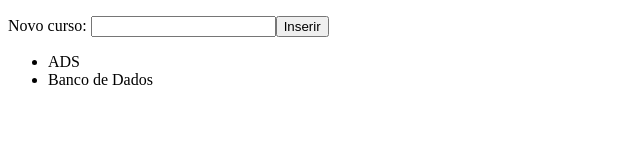
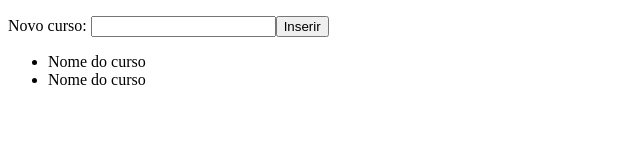
Before and after one commit to MarcosVP-Fatec/projeto-maven, a Vue app in the folder view/: page / in a window 1280 px wide. Shown: the top 160 px of the page, without its empty margins (0-640 px from the left). Built offline with nearby package versions, Linux system fonts and the light colour scheme.

Commit message:
Criando views- parcial

```diff
--- a/view/src/App.vue
+++ b/view/src/App.vue
@@ -5,16 +5,20 @@
       <button @click="incluir">Inserir</button>
     </p>
     <ul>
-      <li v-for="(curso, indice) in cursos" @click="excluir(indice)" :key="indice">
+      <app-curso-item v-for="(curso, indice) in cursos" @click="excluir(indice)" :key="indice">
         {{curso.nome}}
-      </li>
+      </app-curso-item>
     </ul>
   </div>
 </template>
 
 <script>
+import CursoItem from './components/CursoItem';
   export default {
     name: 'app',
+    components: {
+        'app-curso-item': CursoItem
+    },
     data() {
       return {
         novo: '',
--- /dev/null
+++ b/view/src/components/CursoItem.vue
@@ -0,0 +1,11 @@
+<template>
+    <li>
+        Nome do curso
+    </li>
+</template>
+
+<script>
+    export default {
+        name: 'CursoItem'
+    }
+</script>
--- /dev/null
+++ b/view/vue.config.js
@@ -0,0 +1,7 @@
+// vue.config.js
+module.exports = {
+   //Options...
+   devServer: {
+      disableHostCheck: true
+   }
+}
```
Also changed, not shown: 1 other file (tests, documents, lock files or other folders).
